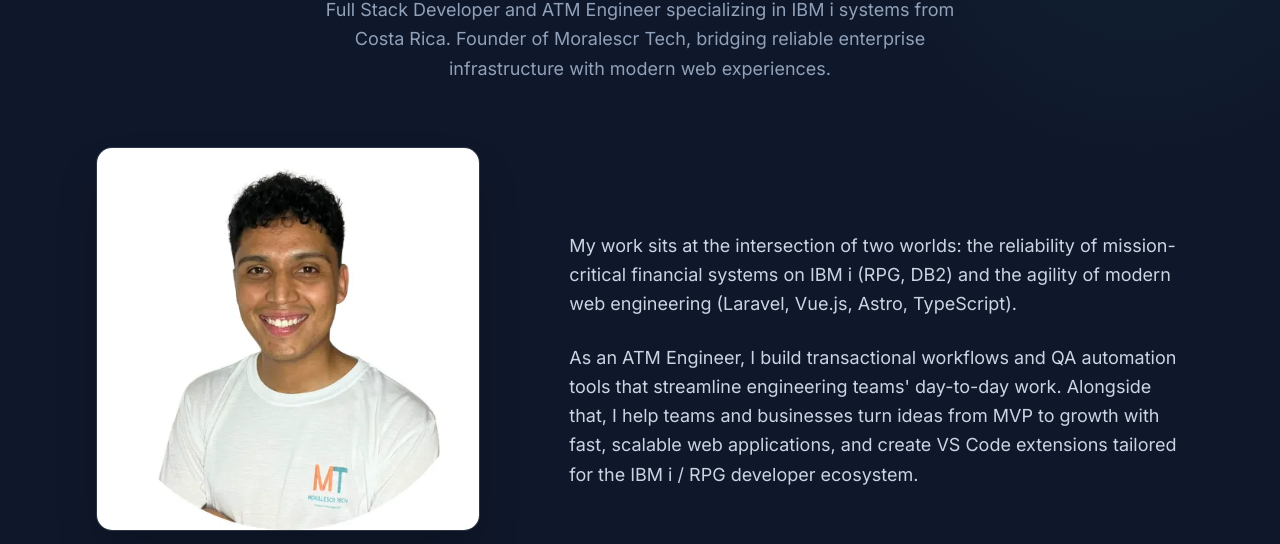
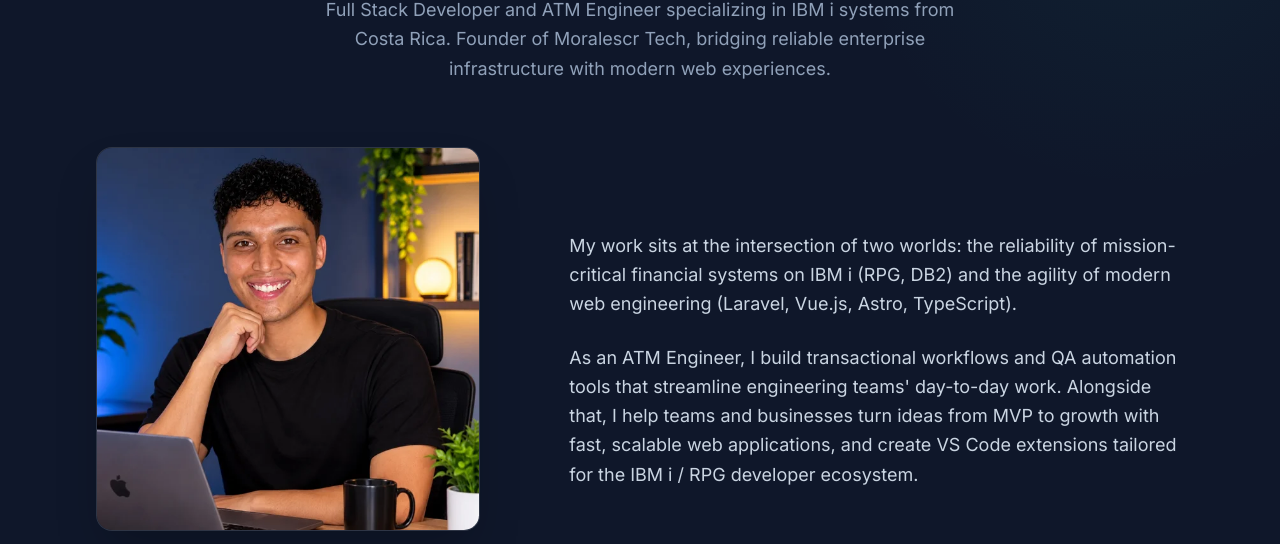
Before and after one commit to Moralescr/moralescrtech, an Astro site: page /about in a window 1280 px wide. Shown: the part 247-791 px from the top of the page. Built offline with nearby package versions, Linux system fonts and the light colour scheme; Astro itself is replaced by a stand-in of ours.

Commit message:
update image

```diff
--- a/src/components/AboutPage.astro
+++ b/src/components/AboutPage.astro
@@ -40,10 +40,10 @@ const t = useTranslations(lang);
           class="w-full max-w-sm rounded-2xl overflow-hidden border border-white/10 bg-white/[0.03] shadow-2xl"
         >
           <img
-            src="/amg.webp"
+            src="/profile.webp"
             alt="Adrián Morales"
-            width="500"
-            height="500"
+            width="600"
+            height="600"
             loading="lazy"
             decoding="async"
             class="w-full aspect-square object-cover"
```
Also changed, not shown: public/amg.webp (deleted), public/profile.webp (added).
